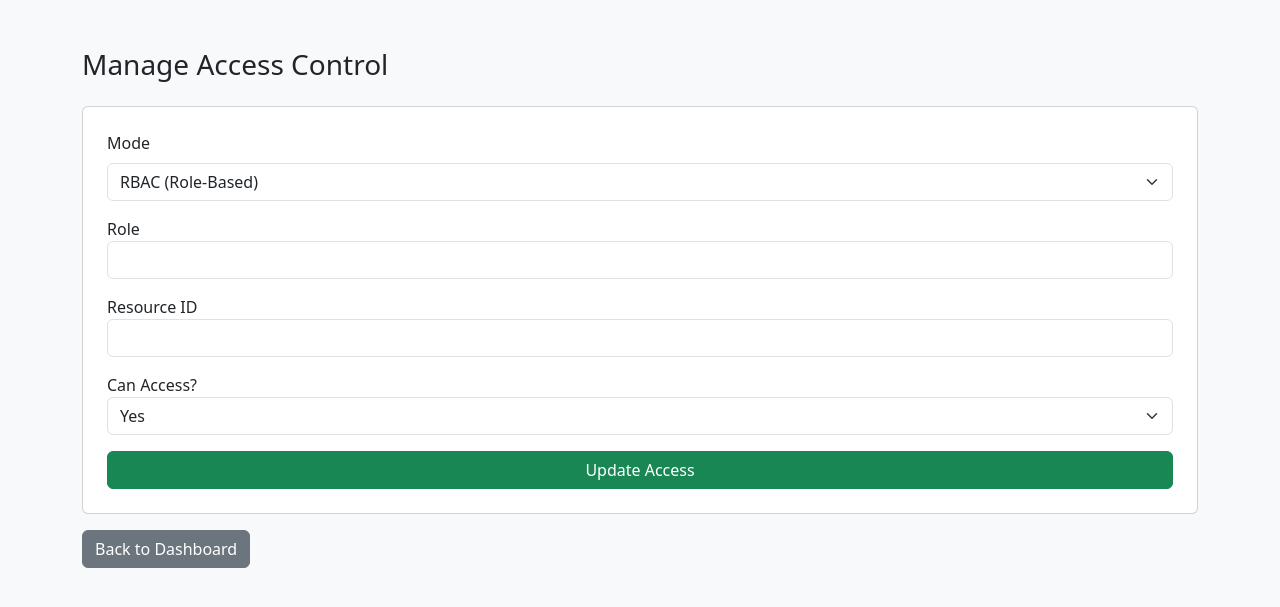
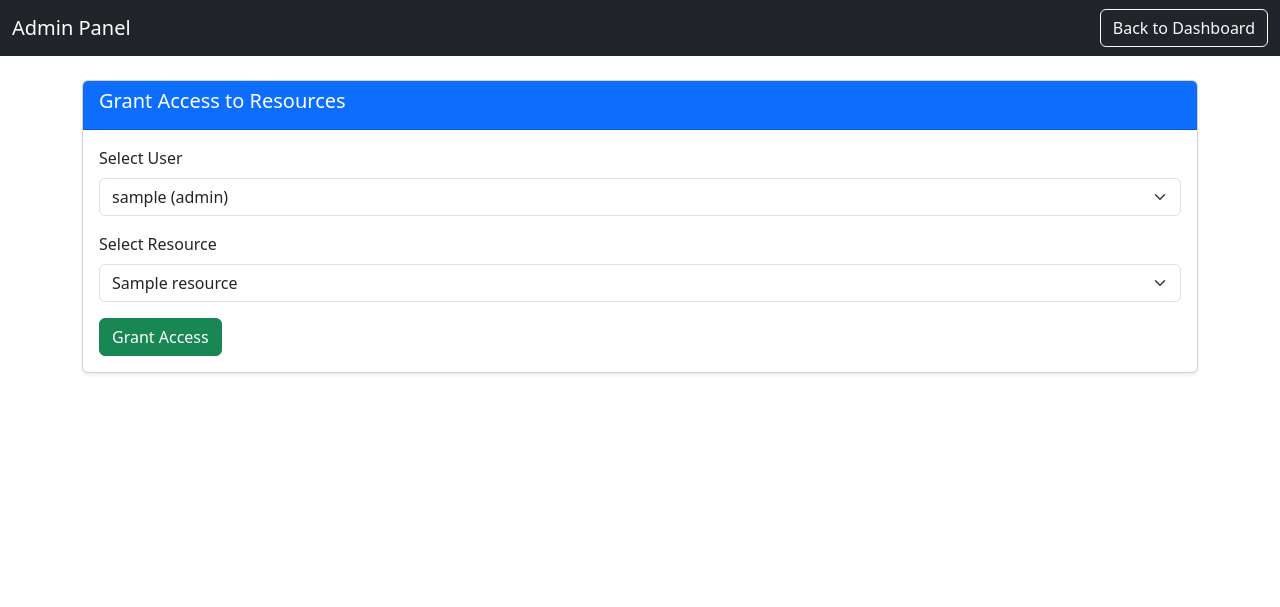
Before and after one commit to nj7890/RBAC, a Flask app: page /manage in a window 1280 px wide. Shown: the top 607 px of the page. Run offline with Flask 3, Linux system fonts and the light colour scheme; the visitor is signed in with stand-in values (Sample User, id 1); tables that the repository leaves empty or names only in its code hold one stand-in row (values such as "Sample post").

Commit message:
pushing the changes

```diff
--- a/app.py
+++ b/app.py
@@ -1,89 +1,90 @@
-from flask import Flask, render_template, request, redirect, session
+from flask import Flask, render_template, request, redirect, session, send_from_directory
 import mysql.connector
+import os
 
 app = Flask(__name__)
-app.secret_key = 'secret_key'
+app.secret_key = 'your_secret_key'
 
 def get_db():
     return mysql.connector.connect(
         host="localhost",
         user="root",
-        password="",   # Replace with your password
-        database="acl_rbac"
+        password="",
+        database="access_control"
     )
 
 @app.route('/', methods=['GET', 'POST'])
 def login():
     if request.method == 'POST':
+        username = request.form['username']
+        password = request.form['password']
         conn = get_db()
         cur = conn.cursor(dictionary=True)
-        cur.execute("SELECT * FROM users WHERE username=%s AND password=%s",
-                    (request.form['username'], request.form['password']))
+        cur.execute("SELECT * FROM users WHERE username=%s AND password=%s", (username, password))
         user = cur.fetchone()
-        conn.close()
         if user:
             session['user'] = user
             return redirect('/dashboard')
     return render_template('login.html')
 
+@app.route('/logout')
+def logout():
+    session.clear()
+    return redirect('/')
+
 @app.route('/dashboard')
 def dashboard():
     if 'user' not in session:
         return redirect('/')
+    user = session['user']
     conn = get_db()
     cur = conn.cursor(dictionary=True)
     cur.execute("SELECT * FROM resources")
     resources = cur.fetchall()
-    conn.close()
-    return render_template('dashboard.html', user=session['user'], resources=resources)
+    return render_template('dashboard.html', user=user, resources=resources)
 
 @app.route('/access/<int:res_id>')
-def access_resource(res_id):
+def access_file(res_id):
     if 'user' not in session:
         return redirect('/')
     user = session['user']
-    mode = request.args.get('mode', 'rbac')
     conn = get_db()
     cur = conn.cursor(dictionary=True)
-    allowed = False
-    if mode == 'rbac':
-        cur.execute("SELECT * FROM rbac WHERE role=%s AND resource_id=%s",
-                    (user['role'], res_id))
-        row = cur.fetchone()
-        allowed = row and row['can_access']
-    else:
-        cur.execute("SELECT * FROM acl WHERE user_id=%s AND resource_id=%s",
-                    (user['id'], res_id))
-        row = cur.fetchone()
-        allowed = row and row['can_access']
-    conn.close()
-    return f"Access granted to Resource {res_id}" if allowed else render_template("access_denied.html")
+    # RBAC: Check if user has access via ACL
+    cur.execute("SELECT * FROM acl WHERE user_id=%s AND resource_id=%s", (user['id'], res_id))
+    access = cur.fetchone()
+    # MAC: Check if user's clearance >= resource's classification
+    cur.execute("SELECT * FROM resources WHERE id=%s", (res_id,))
+    resource = cur.fetchone()
+    if not resource:
+        return "Resource not found", 404
+    if access or user['role'] == 'admin':
+        # DAC: Owner has access
+        if resource['owner_id'] == user['id']:
+            filename = resource['file_name']
+            return send_from_directory('project_files', filename)
+        # MAC: Check clearance
+        if user['clearance_level'] >= resource['classification_level']:
+            filename = resource['file_name']
+            return send_from_directory('project_files', filename)
+    return "Access Denied", 403
 
 @app.route('/manage', methods=['GET', 'POST'])
 def manage():
     if 'user' not in session or session['user']['role'] != 'admin':
-        return redirect('/')
+        return redirect('/dashboard')
+    conn = get_db()
+    cur = conn.cursor(dictionary=True)
     if request.method == 'POST':
-        mode = request.form['mode']
-        res_id = int(request.form['res_id'])
-        can_access = int(request.form['can_access'])
-        conn = get_db()
-        cur = conn.cursor()
-        if mode == 'rbac':
-            role = request.form['role']
-            cur.execute("INSERT INTO rbac (role, resource_id, can_access) VALUES (%s, %s, %s)",
-                        (role, res_id, can_access))
-        else:
-            user_id = int(request.form['user_id'])
-            cur.execute("INSERT INTO acl (user_id, resource_id, can_access) VALUES (%s, %s, %s)",
-                        (user_id, res_id, can_access))
+        user_id = request.form['user_id']
+        resource_id = request.form['resource_id']
+        cur.execute("INSERT INTO acl (user_id, resource_id) VALUES (%s, %s)", (user_id, resource_id))
         conn.commit()
-        conn.close()
-    return render_template('manage.html')
+    cur.execute("SELECT * FROM users")
+    users = cur.fetchall()
+    cur.execute("SELECT * FROM resources")
+    resources = cur.fetchall()
+    return render_template('manage.html', users=users, resources=resources)
 
-@app.route('/logout')
-def logout():
-    session.clear()
-    return redirect('/')
-if __name__ == "__main__":
+if __name__ == '__main__':
     app.run(debug=True)
--- /dev/null
+++ b/project_files/dev_doc.txt
@@ -0,0 +1 @@
+Developer documentation for internal APIs.
--- /dev/null
+++ b/project_files/test_cases.csv
@@ -0,0 +1,3 @@
+TestCaseID,Description,Status
+1,Login Test,Pass
+2,Signup Test,Fail
--- a/templates/manage.html
+++ b/templates/manage.html
@@ -1,51 +1,44 @@
-<!doctype html>
-<html lang="en">
+<!DOCTYPE html>
+<html>
 <head>
   <title>Manage Access</title>
   <link href="https://cdn.jsdelivr.net/npm/bootstrap@5.3.0/dist/css/bootstrap.min.css" rel="stylesheet">
 </head>
-<body class="bg-light">
-<div class="container mt-5">
-    <h3 class="mb-4">Manage Access Control</h3>
-    <form method="post" class="card p-4">
+<body>
+  <nav class="navbar navbar-expand-lg navbar-dark bg-dark mb-4">
+    <div class="container-fluid">
+      <span class="navbar-brand">Admin Panel</span>
+      <a href="/dashboard" class="btn btn-outline-light">Back to Dashboard</a>
+    </div>
+  </nav>
+
+  <div class="container">
+    <div class="card shadow-sm">
+      <div class="card-header bg-primary text-white">
+        <h5>Grant Access to Resources</h5>
+      </div>
+      <div class="card-body">
+        <form method="POST">
           <div class="mb-3">
-            <label for="mode" class="form-label">Mode</label>
-            <select name="mode" class="form-select" required onchange="toggleFields()">
-                <option value="rbac">RBAC (Role-Based)</option>
-                <option value="acl">ACL (User-Based)</option>
+            <label class="form-label">Select User</label>
+            <select name="user_id" class="form-select">
+              {% for user in users %}
+              <option value="{{ user.id }}">{{ user.username }} ({{ user.role }})</option>
+              {% endfor %}
             </select>
           </div>
-        <div id="roleField" class="mb-3">
-            <label>Role</label>
-            <input name="role" class="form-control">
-        </div>
-        <div id="userField" class="mb-3" style="display: none;">
-            <label>User ID</label>
-            <input name="user_id" class="form-control">
-        </div>
           <div class="mb-3">
-            <label>Resource ID</label>
-            <input name="res_id" class="form-control" required>
-        </div>
-        <div class="mb-3">
-            <label>Can Access?</label>
-            <select name="can_access" class="form-select">
-                <option value="1">Yes</option>
-                <option value="0">No</option>
+            <label class="form-label">Select Resource</label>
+            <select name="resource_id" class="form-select">
+              {% for res in resources %}
+              <option value="{{ res.id }}">{{ res.name }}</option>
+              {% endfor %}
             </select>
           </div>
-        <button class="btn btn-success">Update Access</button>
+          <button type="submit" class="btn btn-success">Grant Access</button>
         </form>
-    <a href="/dashboard" class="btn btn-secondary mt-3">Back to Dashboard</a>
       </div>
-
-<script>
-    function toggleFields() {
-        let mode = document.querySelector('select[name="mode"]').value;
-        document.getElementById('roleField').style.display = (mode === 'rbac') ? 'block' : 'none';
-        document.getElementById('userField').style.display = (mode === 'acl') ? 'block' : 'none';
-    }
-    window.onload = toggleFields;
-</script>
+    </div>
+  </div>
 </body>
 </html>
```
Also changed, not shown: templates/access_denied.html (+15 -9 lines), templates/dashboard.html (+33 -34 lines), templates/login.html (+18 -11 lines), static/style.css (added). Lines whose indentation alone changed are shown as unchanged.
